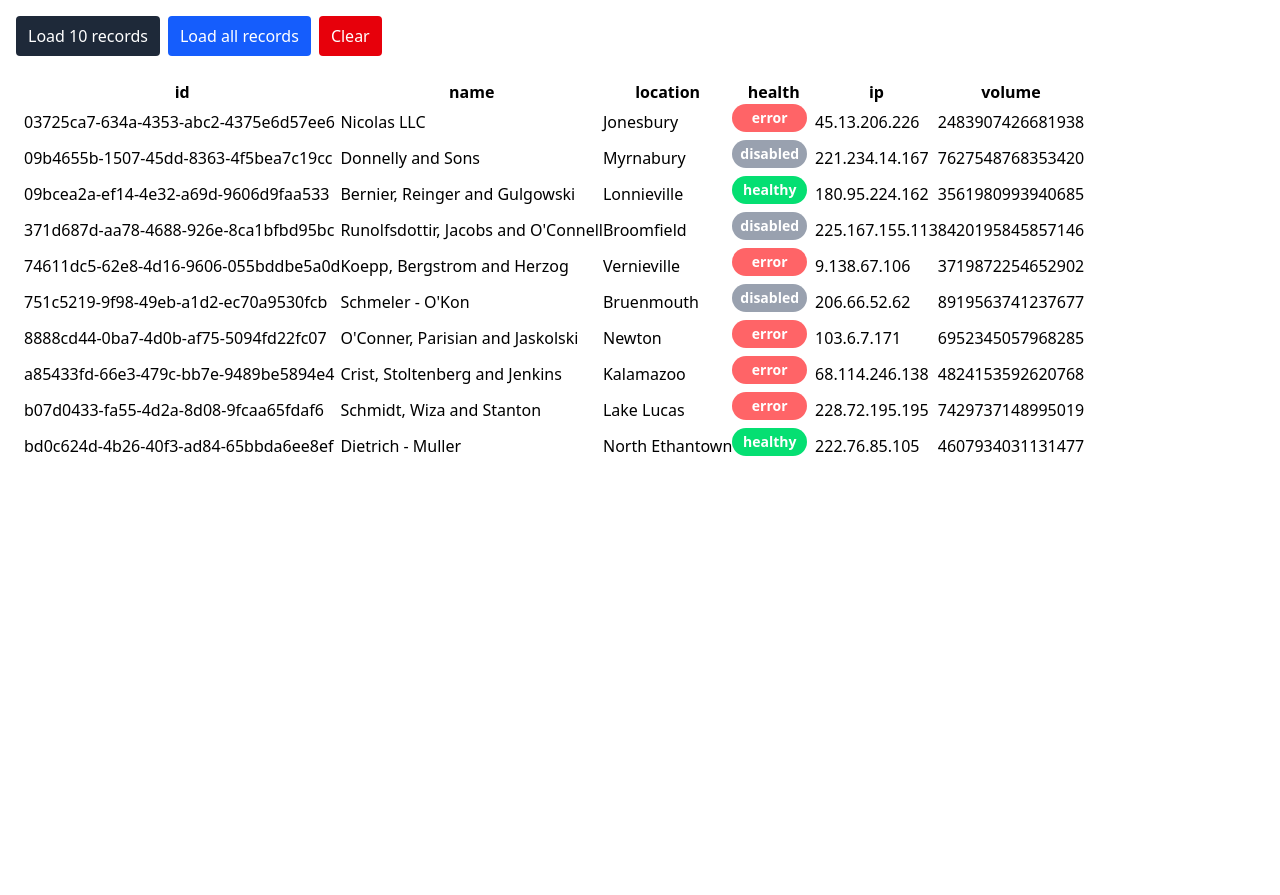
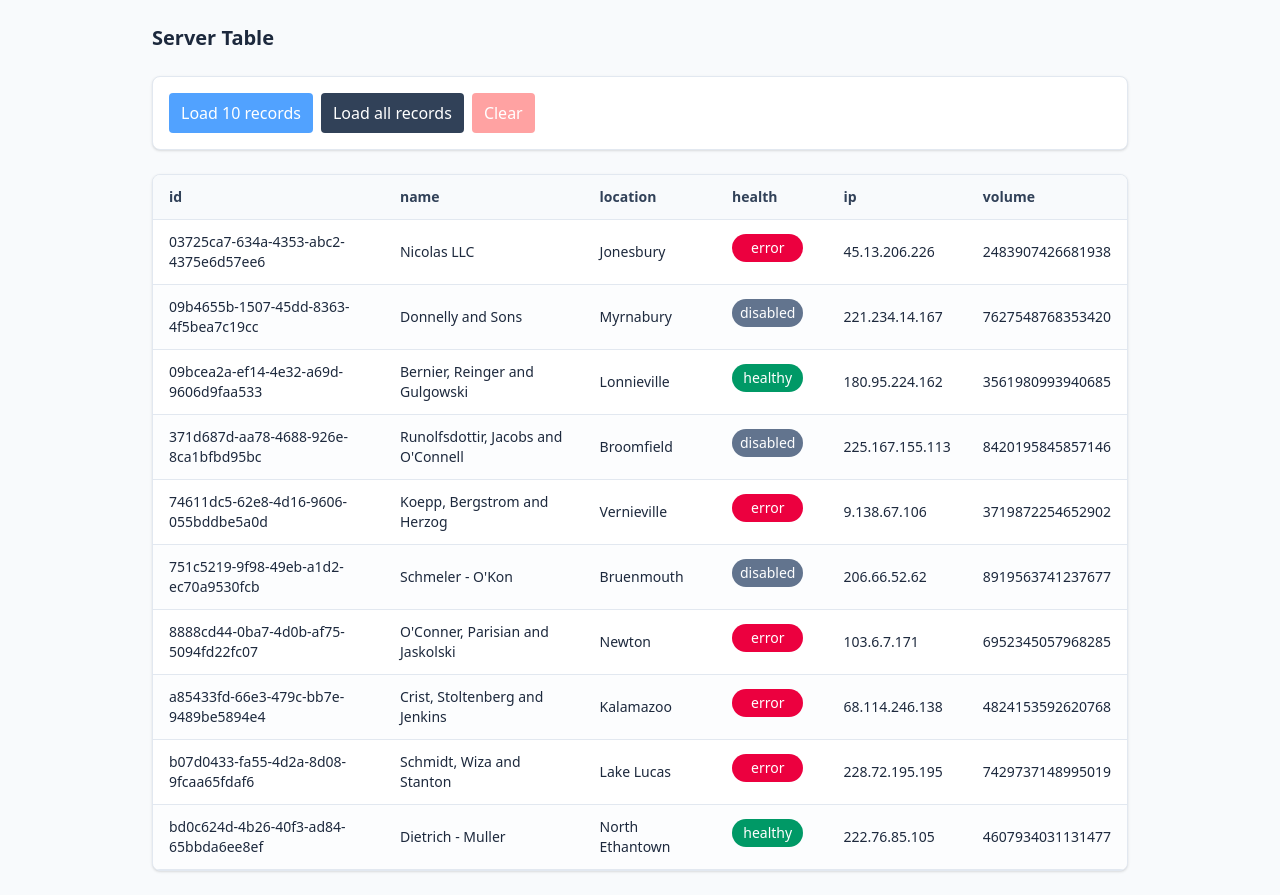
Before and after one commit to ssahillppatell/tanstack-try, a React (Vite) app: page / in a window 1280 px wide. Both pictures are taken after a click on the button "Load 10 records". Before the commit the page ends 800 px from the top, so only its background shows below. Built offline with nearby package versions, Linux system fonts and the light colour scheme.

Commit message:
Styling added

```diff
--- a/src/components/HealthChip.tsx
+++ b/src/components/HealthChip.tsx
@@ -4,13 +4,13 @@ const HealthChip = ({
   type
 }: { type: HealthType }) => {
   const chipClass: Record<HealthType, string> = {
-    healthy: "bg-green-400",
-    error: "bg-red-400",
-    disabled: "bg-gray-400"
+    healthy: "bg-emerald-600",
+    error: "bg-rose-600",
+    disabled: "bg-slate-500"
   } as const;
 
   return (
-    <div className={`text-white rounded-full px-2 py-1 text-sm font-semibold text-center mr-2 mb-2 ${chipClass[type]}`}>
+    <div className={`text-white rounded-full px-2 py-1 text-sm font-medium text-center mr-2 mb-2 ${chipClass[type]}`}>
       { type }
     </div>
   )
--- a/src/components/ServerTable.tsx
+++ b/src/components/ServerTable.tsx
@@ -37,13 +37,13 @@ const ServerTable = ({
   })
 
   return (
-    <div className="p-2">
-      <table>
-        <thead>
+    <div className="overflow-x-auto rounded-lg border border-slate-200 bg-white shadow-sm">
+      <table className="w-full table-auto border-collapse">
+        <thead className="bg-slate-50">
           {table.getHeaderGroups().map(headerGroup => (
             <tr key={headerGroup.id}>
               {headerGroup.headers.map(header => (
-                <th key={header.id}>
+                <th key={header.id} className="text-left text-sm font-semibold text-slate-700 px-4 py-3 border-b border-slate-200">
                   {header.isPlaceholder
                     ? null
                     : flexRender(
@@ -57,9 +57,9 @@ const ServerTable = ({
         </thead>
         <tbody>
           {table.getRowModel().rows.map(row => (
-            <tr key={row.id}>
+            <tr key={row.id} className="odd:bg-white even:bg-slate-50/40">
               {row.getVisibleCells().map(cell => (
-                <td key={cell.id}>
+                <td key={cell.id} className="px-4 py-3 text-sm text-slate-800 border-b border-slate-200">
                   {flexRender(cell.column.columnDef.cell, cell.getContext())}
                 </td>
               ))}
--- a/src/index.css
+++ b/src/index.css
@@ -1,2 +1,6 @@
 @import "tailwindcss";
-@source inline("bg-green-400 text-green-400 bg-red-400 text-red-400 bg-gray-400 text-gray-400");
+@source inline("bg-emerald-600 bg-rose-600 bg-slate-500");
+
+body {
+  @apply bg-slate-50 text-slate-800 antialiased;
+}
--- a/src/pages/Home.tsx
+++ b/src/pages/Home.tsx
@@ -38,31 +38,50 @@ const Home = () => {
   }
 
   return (
-    <div className="p-4 space-y-4">
-      <div className="flex gap-2">
+    <div className="mx-auto max-w-5xl p-6 space-y-6">
+      <header className="space-y-1">
+        <h1 className="text-xl font-semibold text-slate-800">Server Table</h1>
+      </header>
+
+      <div className="rounded-lg border border-slate-200 bg-white p-4 shadow-sm">
+        <div className="flex flex-wrap gap-2">
           <button
-          className="px-3 py-2 rounded bg-gray-800 text-white disabled:opacity-60"
+            className={`px-3 py-2 rounded text-white disabled:opacity-60 cursor-pointer disabled:cursor-not-allowed transition-colors focus-visible:outline-none focus-visible:ring-2 focus-visible:ring-slate-400 active:scale-[.98] ${
+              loading === "ten" ? "bg-amber-600 hover:bg-amber-700" : "bg-blue-400 hover:bg-blue-900"
+            }`}
             onClick={handleLoad10}
             disabled={loading !== null}
           >
             {loading === "ten" ? "Loading…" : "Load 10 records"}
           </button>
           <button
-          className="px-3 py-2 rounded bg-blue-600 text-white disabled:opacity-60"
+            className={`px-3 py-2 rounded text-white disabled:opacity-60 cursor-pointer disabled:cursor-not-allowed transition-colors focus-visible:outline-none focus-visible:ring-2 focus-visible:ring-slate-400 active:scale-[.98] ${
+              loading === "all" ? "bg-indigo-600 hover:bg-indigo-700" : "bg-slate-700 hover:bg-slate-800"
+            }`}
             onClick={handleLoadAll}
             disabled={loading !== null}
           >
             {loading === "all" ? "Loading…" : "Load all records"}
           </button>
           <button
-          className="px-3 py-2 rounded bg-red-600 text-white disabled:opacity-60"
+            className={`px-3 py-2 rounded text-white disabled:opacity-60 cursor-pointer disabled:cursor-not-allowed transition-colors focus-visible:outline-none focus-visible:ring-2 focus-visible:ring-slate-400 active:scale-[.98] ${
+              loading === "clear" ? "bg-rose-600 hover:bg-rose-700" : "bg-red-300 hover:bg-red-700"
+            }`}
             onClick={handleClear}
             disabled={loading !== null}
           >
             {loading === "clear" ? "Clearing…" : "Clear"}
           </button>
         </div>
+      </div>
+
+      {data.length === 0 ? (
+        <div className="rounded-lg border border-dashed border-slate-300 bg-white p-10 text-center text-slate-600">
+          <p className="text-sm">No data loaded. Use the buttons above to load sample records.</p>
+        </div>
+      ) : (
         <ServerTable data={data} />
+      )}
     </div>
   )
 }
```
Lines whose indentation alone changed are shown as unchanged.
